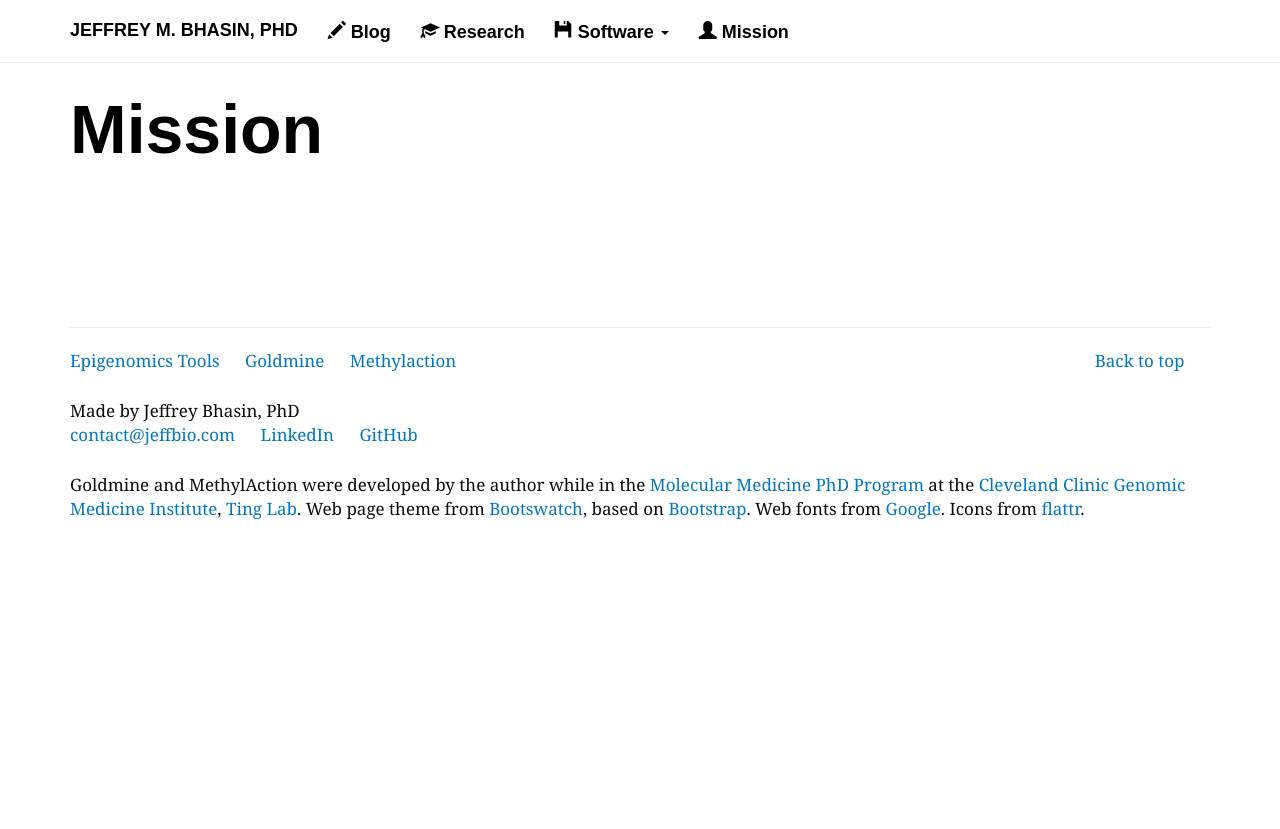
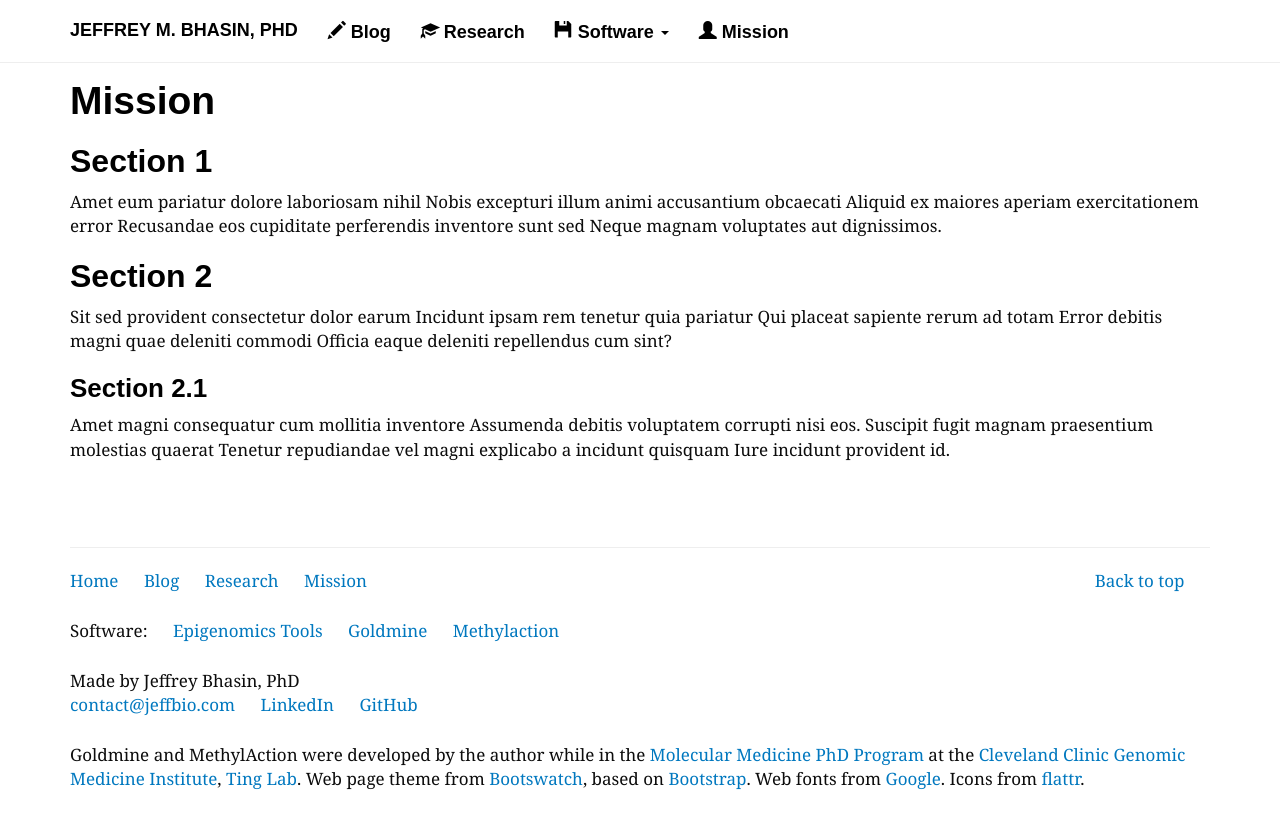
Before and after one commit to jeffbhasin/jeffbhasin.github.io, a Jekyll site: the page built from mission/index.html, in a window 1280 px wide. Shown: the top 829 px of the page. Built offline with Jekyll 4.4.1, drawn with Linux system fonts in a browser that asks for light colours; nearby versions of some CDN libraries; some web fonts are replaced.

```diff
--- a/_includes/footer.html
+++ b/_includes/footer.html
@@ -1,16 +1,31 @@
       <footer>
         <hr>
+
+	<!-- Navigation -->
+	<div class="row">
+		<div class="col-lg-12">
+	            <ul class="list-unstyled">
+        	      <li class="pull-right"><a href="#top">Back to top</a></li>
+	              <li><a href="/">Home</a></li>
+        	      <li><a href="/goldmine">Blog</a></li>
+	              <li><a href="/methylaction">Research</a></li>
+	              <li><a href="/methylaction">Mission</a></li>
+	            </ul>
+		</div>
+	</div>
+
+	<!-- Software Navigation Subpages -->
         <div class="row">
           <div class="col-lg-12">
 
             <ul class="list-unstyled">
-              <li class="pull-right"><a href="#top">Back to top</a></li>
-              <li><a href="/index.html">Epigenomics Tools</a></li>
+		<li>Software: </li>
+              <li><a href="/epigenomics-tools">Epigenomics Tools</a></li>
               <li><a href="/goldmine">Goldmine</a></li>
               <li><a href="/methylaction">Methylaction</a></li>
             </ul>
 
-
+<!-- Contact and credits -->
 <p>Made by Jeffrey Bhasin, PhD <ul class="list-unstyled"><li><script type="text/javascript">eval(unescape("%70%73%75%77%67%34%39%3d%5b%27%25%36%33%25%36%66%25%36%65%25%37%34%25%36%31%25%36%33%25%37%34%27%2c%5b%27%25%36%33%25%36%66%25%36%64%27%2c%27%25%36%61%25%36%35%25%36%36%25%36%36%25%36%32%25%36%39%25%36%66%27%5d%2e%72%65%76%65%72%73%65%28%29%2e%6a%6f%69%6e%28%27%2e%27%29%5d%2e%6a%6f%69%6e%28%27%40%27%29%3b%71%62%75%75%74%31%35%3d%75%6e%65%73%63%61%70%65%28%70%73%75%77%67%34%39%29%3b%64%6f%63%75%6d%65%6e%74%2e%77%72%69%74%65%28%71%62%75%75%74%31%35%2e%6c%69%6e%6b%28%27%6d%61%69%27%2b%27%6c%74%6f%3a%27%2b%70%73%75%77%67%34%39%29%29%3b"));</script></li>
 <li><a href="https://www.linkedin.com/in/jeffrey-bhasin" target="_blank">LinkedIn</a></li>
 <li><a href="http://www.github.com/jeffbhasin" target="_blank">GitHub</a></li>
@@ -35,3 +50,4 @@
     <script src="https://code.jquery.com/jquery-1.10.2.min.js"></script>
     <script src="/assets/js/bootstrap.min.js"></script>
     <script src="/assets/js/bootswatch.js"></script>
+    <script src="/assets/js/custom.js"></script>
--- a/_layouts/default.html
+++ b/_layouts/default.html
@@ -6,7 +6,7 @@
   <body>
 
     {% include header.html %}
-    <div class="container">
+    <div class="container" id="page-content">
 
     {{ content }}
 
--- a/assets/css/custom.css
+++ b/assets/css/custom.css
@@ -16,3 +16,50 @@
     vertical-align:middle;
     float:none;
 }
+
+/* Added to prevent nav from overlapping content */
+#page-content {
+  padding-top: 30px;
+}
+
+.page-header {
+	margin: 0px 0 21px;
+}
+
+/* Because I'm using h1 for page header, don't put margin on top, since we've given the content div a margin from nav already */
+h1 {
+	margin: 0 0;
+}
+
+/* Automatically center any img-responsive */
+.img-responsive {
+    margin: 0 auto;
+}
+
+/* Styles for image caption-on-hover */
+.thumbnail {
+    position:relative;
+    overflow:hidden;
+}
+
+.caption {
+    position:absolute;
+    top:0;
+    right:0;
+    background:rgba(90, 90, 90, 0.75);
+    width:100%;
+    height:100%;
+    padding:2%;
+    display: none;
+    text-align: left;
+    color:#fff !important;
+    z-index:2;
+}
+
+.caption-header {
+    color: #FFF;
+}
+
+.caption-cell {
+    padding: 5px;
+}
--- /dev/null
+++ b/assets/js/custom.js
@@ -0,0 +1,13 @@
+// For thumbnail hovers
+ $(document).ready(function() {
+    $("[rel='tooltip']").tooltip();
+
+    $('.thumbnail').hover(
+        function(){
+            $(this).find('.caption').slideDown(250); //.fadeIn(250)
+        },
+        function(){
+            $(this).find('.caption').slideUp(250); //.fadeOut(205)
+        }
+    );
+ });
--- a/mission/index.html
+++ b/mission/index.html
@@ -2,7 +2,10 @@
 layout: default
 title: "JeffBio.com - Mission"
 ---
-
-<div class="page-header" id="banner">
-            <h1>Mission</h1>
-     </div>
+<h1>Mission</h1>
+<h2>Section 1</h2>
+<p>Amet eum pariatur dolore laboriosam nihil Nobis excepturi illum animi accusantium obcaecati Aliquid ex maiores aperiam exercitationem error Recusandae eos cupiditate perferendis inventore sunt sed Neque magnam voluptates aut dignissimos.</p>
+<h2>Section 2</h2>
+<p>Sit sed provident consectetur dolor earum Incidunt ipsam rem tenetur quia pariatur Qui placeat sapiente rerum ad totam Error debitis magni quae deleniti commodi Officia eaque deleniti repellendus cum sint?</p>
+<h3>Section 2.1</h3>
+<p>Amet magni consequatur cum mollitia inventore Assumenda debitis voluptatem corrupti nisi eos. Suscipit fugit magnam praesentium molestias quaerat Tenetur repudiandae vel magni explicabo a incidunt quisquam Iure incidunt provident id.</p>
```
Also changed, not shown: test.html (added, +110 -0 lines), assets/img/home-tile-chip.png (added), assets/img/home-tile-dmr.png (added), assets/img/home-tile-fibrosis.png (added), assets/img/home-tile-heatmap.png (added), assets/img/home-tile-ma.png (added), assets/img/home-tile-net.jpg (added).
